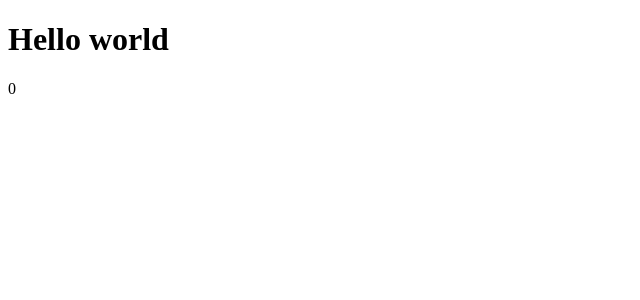
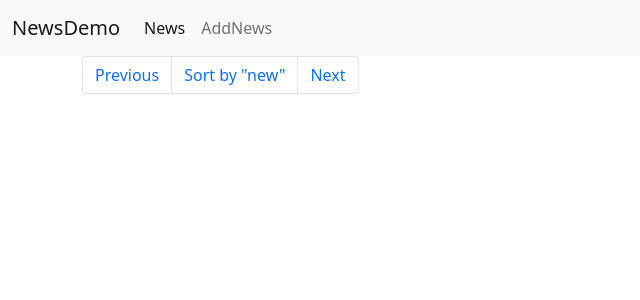
Before and after one commit to Taruu/Django_news_site_with_templates, a Django app: page /news/ in a window 1280 px wide. Shown: the top 300 px of the page, without its empty margins (0-640 px from the left). Run offline with Django 4.2, Linux system fonts and the light colour scheme; data that the repository does not hold is empty; some libraries are stand-ins or nearby versions.

Commit message:
done demo

```diff
--- a/News_Site/templates/News_Site/news.html
+++ b/News_Site/templates/News_Site/news.html
@@ -3,17 +3,73 @@
 <head>
     <meta charset="UTF-8">
     <title>Title</title>
+    <link href="/static/bootstrap-5.1.3-dist/css/bootstrap.min.css"
+          rel="stylesheet">
+    <script src="/static/bootstrap-5.1.3-dist/js/bootstrap.bundle.min.js"></script>
+    <script src="/static/masonry.pkgd.min.js"></script>
 </head>
 <body>
-<h1>Hello world</h1>
-{{page}}
-{% for news in list_news %}
-<div>
-{{news.name}}
-    {{news.content}}
-    <img src="{{news.image.url}}" alt="альтернативный текст">
+<nav class="navbar navbar-expand-lg navbar-light bg-light">
+    <div class="container-fluid">
+        <a class="navbar-brand" href="#">NewsDemo</a>
+        <button class="navbar-toggler" type="button" data-bs-toggle="collapse"
+                data-bs-target="#navbarSupportedContent"
+                aria-controls="navbarSupportedContent" aria-expanded="false"
+                aria-label="Toggle navigation">
+            <span class="navbar-toggler-icon"></span>
+        </button>
+        <div class="collapse navbar-collapse" id="navbarSupportedContent">
+            <ul class="navbar-nav me-auto mb-2 mb-lg-0">
+                <li class="nav-item">
+                    <a class="nav-link active" aria-current="page" href="/news">News</a>
+                </li>
+                <li class="nav-item">
+                    <a class="nav-link" href="/news/add">AddNews</a>
+                </li>
+            </ul>
+        </div>
+    </div>
+</nav>
+<div class="container">
+    <div class="col">
+        <nav aria-label="Page navigation example">
+            <ul class="pagination">
+                <li class="page-item">
+                    <a class="page-link" href="/news/{{backpage}}?sort={{sort}}"
+                       aria-label="Previous">
+                        <span aria-hidden="true">Previous</span>
+                    </a>
+                </li>
+                <li class="page-item"><a class="page-link"
+                                         href="?sort={{change}}"> Sort by
+                    "{{sort}}" </a></li>
+
+                <li class="page-item">
+                    <a class="page-link" href="/news/{{nextpage}}?sort={{sort}}"
+                       aria-label="Next">
+                        <span aria-hidden="true">Next</span>
+                    </a>
+                </li>
+            </ul>
+        </nav>
+        <div class='row data-masonry="{ "percentPosition": true }"'>
+            {% for news in list_news %}
+            <div class="card mx-2 mt-2" style="width: 24rem;">
+                <img src="{{news.image.url}}" class="card-img-top" alt="...">
+                <div class="card-body">
+                    <h5 class="card-title">
+                        {{news.name}}</h5>
+                    <a href="/news/page/{{news.id}}" target="blank"
+                       class="btn btn-primary">Open</a>
+                </div>
+                <div class="card-footer text-muted">
+                    {{news.created_at}}
+                </div>
+            </div>
+            {% endfor %}
+        </div>
+    </div>
 </div>
-{% endfor %}
 
 
 </body>
--- a/News_Site/urls.py
+++ b/News_Site/urls.py
@@ -17,13 +17,15 @@ from django.contrib import admin
 from django.shortcuts import redirect
 from django.urls import path
 from News_Site.models import models
-from News_Site.views import NewsView
+from News_Site.views import NewsView, NewsPage, NewsAdd
 from django.conf import settings
 from django.conf.urls.static import static
 
 urlpatterns = [
                   path('admin/', admin.site.urls),
                   path('', lambda request: redirect('news/', permanent=True)),
+                  path('news/add', NewsAdd.as_view()),
+                  path('news/page/<int:news_id>', NewsPage.as_view()),
                   path('news/', NewsView.as_view()),
                   path('news/<int:page>', NewsView.as_view())
               ] + static(settings.STATIC_URL,
--- a/News_Site/views.py
+++ b/News_Site/views.py
@@ -1,3 +1,5 @@
+from django.template import RequestContext
+
 from News_Site.models import News
 from django.views.decorators.csrf import csrf_exempt
 from django.http import HttpResponse
@@ -9,19 +11,65 @@ from django.db.utils import IntegrityError
 from django.utils import timezone
 from django.core.mail import send_mail
 from django.conf import settings
+from django.shortcuts import render
 from django.template.loader import render_to_string
+from News_Site.forms import AddNews
+from django.shortcuts import redirect
 
 
 # View for 'Mods' model
 class NewsView(View):
 
     def get(self, request, page=0):
+        max_page = round(News.objects.count() / settings.NEWS_ON_PAGE)
+        if page > max_page:
+            page = max_page
+        if page < 0:
+            page = 0
         start = page * settings.NEWS_ON_PAGE
         end = start + settings.NEWS_ON_PAGE
         sort = request.GET.get('sort', 'new')
         list_news = News.objects.order_by(
             "-created_at" if sort == "new" else "created_at").all()[start:end]
-        response = render_to_string('News_Site/news.html',
-                                    {"list_news": list_news, "page": page})
 
+        # Мне нужно спать. так что простите за решение в лоб
+        backpage = page - 1
+        backpage = backpage if backpage >= 0 else 0
+        nextpage = page + 1
+        nextpage = nextpage if nextpage <= max_page else max_page
+        return render(request, 'News_Site/news.html',
+                      {"list_news": list_news, "nextpage": nextpage,
+                       "backpage": backpage, "sort": sort,
+                       "change": "new" if sort == "old" else "old"})
+
+
+class NewsPage(View):
+    def get(self, request, news_id=0):
+        news = News.objects.get(pk=news_id)
+        if not news:
+            return
+        return render(request, 'News_Site/news_page.html',
+                      {"news": news})
+
+
+class NewsAdd(View):
+
+    def get(self, request, news_id=0):
+        form = AddNews()
+        response = render_to_string('News_Site/news_add.html',
+                                    {"form": form},
+                                    request=request)
         return HttpResponse(response)
+
+    def post(self, request):
+        form = AddNews(request.POST, request.FILES)
+        if form.is_valid():
+            form_values = form.cleaned_data
+            news = News(name=form_values["name"],
+                        content=form_values["content"],
+                        image=form_values["image"])
+            news.save()
+            print(news.pk)
+            return redirect(f"/news/page/{news.pk}")
+
+        pass
```
Also changed, not shown: News_Site/forms.py (added, +13 -0 lines), News_Site/settings.py (+6 -4 lines), News_Site/templates/News_Site/news_add.html (added, +56 -0 lines), News_Site/templates/News_Site/news_page.html (added, +61 -0 lines), static/masonry.pkgd.min.js (added).
